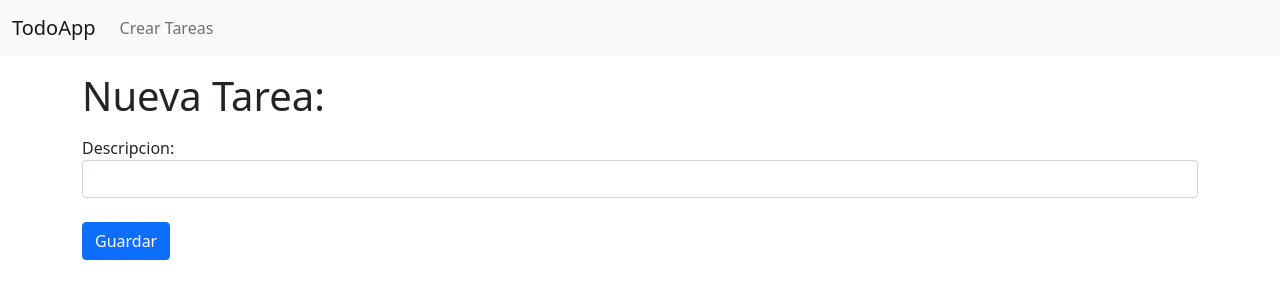
After one commit to Erick-ViBe/TodoApp, a Django app: page /crear/ in a window 1280 px wide. The commit adds this page. Shown: the top 300 px of the page. Run offline with Django 3.2, Linux system fonts and the light colour scheme.

Commit message:
finished

```diff
--- a/TodoCRUD/tasks/models.py
+++ b/TodoCRUD/tasks/models.py
@@ -3,4 +3,4 @@ from django.db import models
 
 class Task(models.Model):
     description = models.CharField(max_length=255)
-    done = models.BooleanField()
+    done = models.BooleanField(default=False)
--- a/TodoCRUD/tasks/urls.py
+++ b/TodoCRUD/tasks/urls.py
@@ -1,6 +1,8 @@
 from django.urls import path
-from .views import home_view
+from .views import home_view, create_task_view, detail_task_view
 
 urlpatterns = [
-    path('', home_view, name='home-view')
+    path('', home_view, name='home-view'),
+    path('crear/', create_task_view, name='create_task'),
+    path('tarea/<int:pk>/', detail_task_view, name='detail_task'),
 ]
--- a/TodoCRUD/tasks/views.py
+++ b/TodoCRUD/tasks/views.py
@@ -1,4 +1,4 @@
-from django.shortcuts import render
+from django.shortcuts import redirect, render, reverse
 from .models import Task
 
 # Create your views here.
@@ -8,3 +8,36 @@ def home_view(request):
         'tasks': tasks
     }
     return render(request, 'tasks/home.html', context)
+
+def create_task_view(request):
+    if request.POST:
+        new_task = request.POST.get('task')
+        Task.objects.create(description=new_task)
+        return redirect(reverse('home-view'))
+
+    return render(request, 'tasks/create_task.html')
+
+def detail_task_view(request, pk):
+    task = Task.objects.get(id=pk)
+
+    if request.POST:
+        if 'saveTask' in request.POST:
+            new_description = request.POST.get('task_description')
+            new_done = request.POST.get('task_done')
+            if new_done == 'on':
+                new_done = True
+            else:
+                new_done = False
+            task.description = new_description
+            task.done = new_done
+            task.save()
+
+        if 'deleteTask' in request.POST:
+            task.delete()
+
+        return redirect(reverse('home-view'))
+
+    context = {
+        'task': task
+    }
+    return render(request, 'tasks/detail_task.html', context)
--- a/TodoCRUD/templates/base/master.html
+++ b/TodoCRUD/templates/base/master.html
@@ -13,14 +13,14 @@
 <body>
     <nav class="navbar navbar-expand-lg navbar-light bg-light">
         <div class="container-fluid">
-          <a class="navbar-brand" href="#">TodoApp</a>
+          <a class="navbar-brand" href="{% url 'home-view' %}">TodoApp</a>
           <button class="navbar-toggler" type="button" data-bs-toggle="collapse" data-bs-target="#navbarNav" aria-controls="navbarNav" aria-expanded="false" aria-label="Toggle navigation">
             <span class="navbar-toggler-icon"></span>
           </button>
           <div class="collapse navbar-collapse" id="navbarNav">
             <ul class="navbar-nav">
               <li class="nav-item">
-                <a class="nav-link" href="#">Crear Tareas</a>
+                <a class="nav-link" href="{% url 'create_task' %}">Crear Tareas</a>
               </li>
             </ul>
           </div>
--- /dev/null
+++ b/TodoCRUD/templates/tasks/create_task.html
@@ -0,0 +1,15 @@
+{% extends 'base/master.html' %}
+{% block title %}
+Crear Tarea
+{% endblock %}
+
+{% block content %}
+<h1 class="mb-3 mt-3">Nueva Tarea:</h1>
+<form method="POST">{% csrf_token %}
+    <div class='form-group'>
+        <label>Descripcion:</label>
+        <input type="text" class="form-control" name='task'>
+    </div>
+    <button class="btn btn-primary mt-4">Guardar</button>
+</form>
+{% endblock %}
--- a/TodoCRUD/templates/tasks/home.html
+++ b/TodoCRUD/templates/tasks/home.html
@@ -8,7 +8,7 @@ Home
 <h1>Tareas:</h1>
 <ul class="list-group">
     {% for task in tasks %}
-    <li class="list-group-item text-center">{{ task.description }}</li>
+    <a href="{% url 'detail_task' task.id %}" class="list-group-item text-center list-group-item-{% if task.done %}success{% else %}danger{% endif %}">{{ task.description }}</a>
     {% endfor %}
 </ul>
 {% endblock %}
```
Also changed, not shown: TodoCRUD/templates/tasks/detail_task.html (added, +20 -0 lines).
